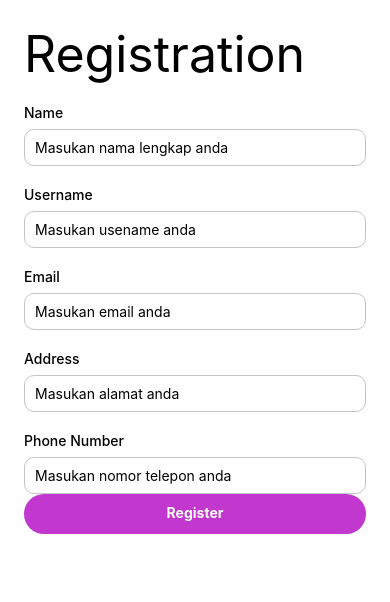
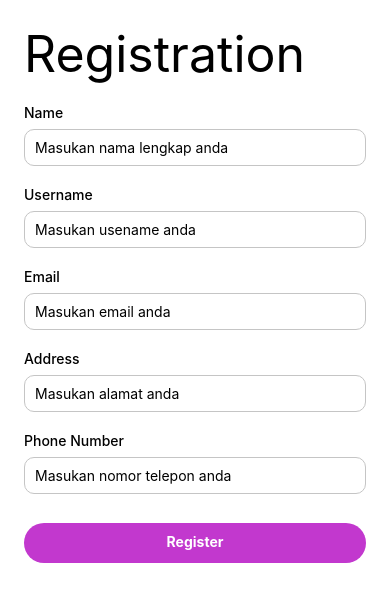
Before and after one commit to S11720037/mobdev-exercise-6, a React Native app: screen / in a window 390 px wide. Shown: the top 602 px of the page. Built offline with nearby package versions, Linux system fonts and the light colour scheme.

Commit message:
Adding Register Button

```diff
--- a/App.js
+++ b/App.js
@@ -1,7 +1,8 @@
 import React from 'react';
-import {View, Text, TouchableOpacity, StyleSheet} from 'react-native';
+import {View, Text, StyleSheet} from 'react-native';
 
 import {Input} from './src/input';
+import {RegisterButton} from './src/button';
 
 function App() {
   return (
@@ -14,9 +15,7 @@ function App() {
       <Input title="Address" placeholder="Masukan alamat anda" />
       <Input title="Phone Number" placeholder="Masukan nomor telepon anda" />
 
-      <TouchableOpacity style={styles.button}>
-        <Text style={styles.buttonText}>Register</Text>
-      </TouchableOpacity>
+      <RegisterButton />
     </View>
   );
 }
--- a/src/button/index.js
+++ b/src/button/index.js
@@ -0,0 +1,27 @@
+import React from 'react';
+import {Text, TouchableOpacity, StyleSheet} from 'react-native';
+
+function RegisterButton() {
+  return (
+    <TouchableOpacity style={styles.button}>
+      <Text style={styles.buttonText}>Register</Text>
+    </TouchableOpacity>
+  );
+}
+
+const styles = StyleSheet.create({
+  button: {
+    marginTop: 29,
+    backgroundColor: '#C238CE',
+    height: 40,
+    borderRadius: 20,
+  },
+  buttonText: {
+    color: 'white',
+    textAlign: 'center',
+    marginTop: 10,
+    fontWeight: 'bold',
+  },
+});
+
+export {RegisterButton};
```
